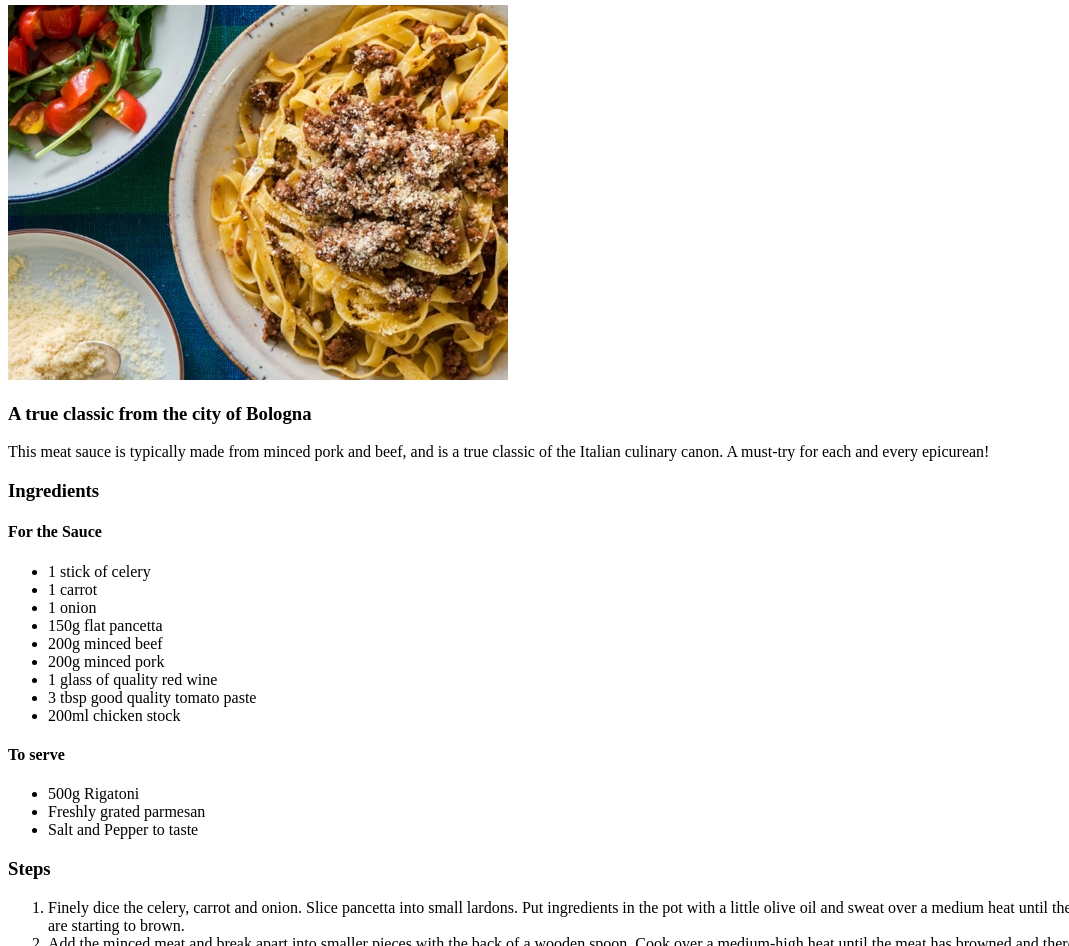
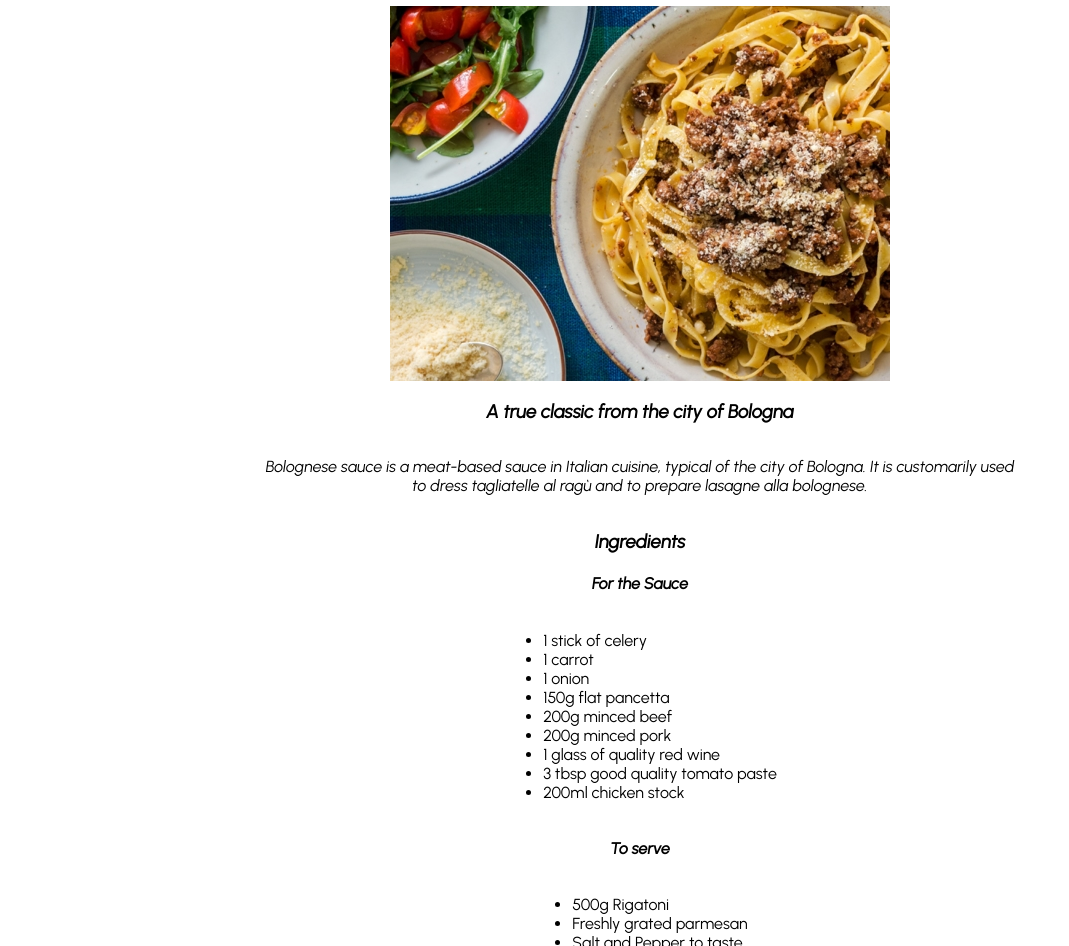
Before and after one commit to scallywag89/odin-recipes, a plain HTML site: page recipes/bolognese.html in a window 1280 px wide. Shown: the part 75-1021 px from the top of the page, without its empty margins (0-1069 px from the left). Drawn offline with Linux system fonts and the light colour scheme.

Commit message:
Add index.html pages.css recipes style.css

```diff
--- /dev/null
+++ b/pages.css
@@ -0,0 +1,32 @@
+* {
+    font-family: Urbanist;
+
+}
+
+h1, h3, h4, p {
+    text-align: center;
+    font-style: italic;
+}
+
+.img-container {
+    display: flex;
+    justify-content: center;
+}
+
+.text-container {
+    display: flex;
+    justify-content: center;
+}
+.text-inner {
+    max-width: 760px;
+}
+
+.steps {
+    padding: 10px;
+}
+
+.footer {
+    display: flex;
+    justify-content: center;
+    padding: 45px;
+}
--- a/recipes/bolognese.html
+++ b/recipes/bolognese.html
@@ -4,18 +4,32 @@
     <meta charset="UTF-8">
     <meta http-equiv="X-UA-Compatible" content="IE=edge">
     <meta name="viewport" content="width=device-width, initial-scale=1.0">
+    <link rel="stylesheet" href="../pages.css">
+    <link rel="preconnect" href="https://fonts.googleapis.com">
+    <link rel="preconnect" href="https://fonts.gstatic.com" crossorigin>
+    <link href="https://fonts.googleapis.com/css2?family=Urbanist:ital@0;1&display=swap" rel="stylesheet">
     <title>Bolognese</title>
 </head>
 <body>
     <h1>Ragu alla Bolognese</h1>
+    <div class="img-container">
         <img src="../images/ragu.jpg" alt="A delicious ragu">
+    </div>
     <h3>A true classic from the city of Bologna</h3>
-    <p>This meat sauce is typically made from minced pork and beef,
-        and is a true classic of the Italian culinary canon. A must-try
-        for each and every epicurean!
+    <div class="text-container">
+        <div class="text-inner">
+            <p>
+                Bolognese sauce is a meat-based sauce in Italian cuisine,
+                typical of the city of Bologna. It is customarily used to
+                dress tagliatelle al ragù and to prepare lasagne alla bolognese.
             </p>
+        </div>
+    </div>
+
     <h3>Ingredients</h3>
     <h4>For the Sauce</h4>
+    <div class="text-container">
+        <div class="text-inner">
             <ul>
                 <li>1 stick of celery</li>
                 <li>1 carrot</li>
@@ -27,20 +41,28 @@
                 <li>3 tbsp good quality tomato paste</li>
                 <li>200ml chicken stock</li>
             </ul>
+        </div>
+    </div>
     <h4>To serve</h4>
+    <div class="text-container">
+        <div class="text-inner">
             <ul>
                 <li>500g Rigatoni</li>
                 <li>Freshly grated parmesan</li>
                 <li>Salt and Pepper to taste</li>
             </ul>
+        </div>
+    </div>
     <h3>Steps</h3>
+    <div class="text-container">
+        <div class="text-inner" class="steps">
             <ol>
-        <li>Finely dice the celery, carrot and onion. Slice pancetta
+                <li>    Finely dice the celery, carrot and onion. Slice pancetta
                     into small lardons. Put ingredients in the pot with a little olive oil and
                     sweat over a medium heat until the vegetables have softened
                     and are starting to brown.
                 </li>
-        <li>Add the minced meat and break apart into smaller pieces with
+                <li>    Add the minced meat and break apart into smaller pieces with
                     the back of a wooden spoon. Cook over a medium-high heat until the
                     meat has browned and there is little liquid left in the pot.
                 </li>
@@ -59,6 +81,11 @@
                     Serve over cooked rigatoni, with freshly grated parmesan. Season to taste.
                 </li>
             </ol>
+        </div>
+    </div>
+    <div class="footer">
         <a href="../index.html">Home</a>
+    </div>
+
 </body>
 </html>
--- /dev/null
+++ b/style.css
@@ -0,0 +1,25 @@
+* {
+    font-family: Urbanist;
+}
+
+
+
+h1 {
+    text-align: center;
+}
+
+.img-container {
+    display: flex;
+    justify-content: center;
+}
+
+.contents {
+    list-style-type: none;
+    text-align: center;
+    display: block;
+}
+
+ul li {
+    display: inline-block;
+    padding: 20px;
+}
```
Also changed, not shown: index.html (+9 -3 lines), recipes/aglio-olio.html (+18 -0 lines), recipes/carbonara.html (+26 -2 lines). Lines whose indentation alone changed are shown as unchanged.
